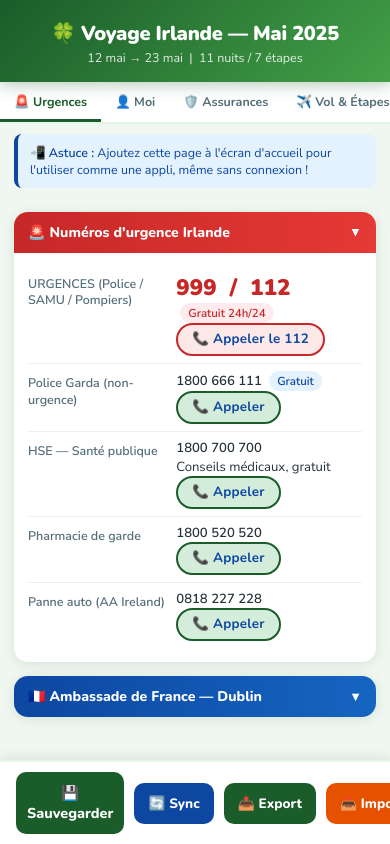
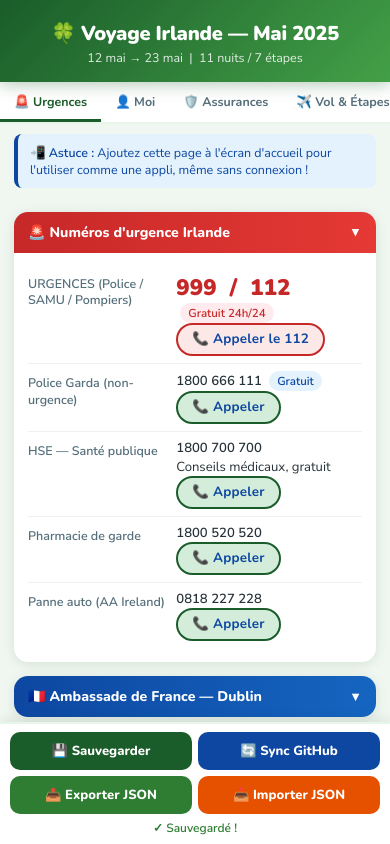
Before and after one commit to thier43/irlande-voyage, a plain HTML site: page irlande-pwa/index.html in a window 390 px wide. Both pictures are taken after a click on the button "💾 Sauvegarder". Drawn offline with nearby package versions, Linux system fonts and the light colour scheme.

Commit message:
barre boutons 2x2 pour mobile

```diff
--- a/irlande-pwa/index.html
+++ b/irlande-pwa/index.html
@@ -39,7 +39,7 @@
     background: #f0f7f1;
     color: #263238;
     min-height: 100vh;
-    padding-bottom: 80px;
+    padding-bottom: 110px;
   }
 
   /* ── HEADER ── */
@@ -243,29 +243,40 @@
     bottom: 0; left: 0; right: 0;
     background: var(--white);
     border-top: 2px solid var(--greenLight);
-    padding: 10px 16px;
-    display: flex;
-    align-items: center;
-    gap: 10px;
+    padding: 8px 10px;
+    display: grid;
+    grid-template-columns: 1fr 1fr;
+    grid-template-rows: auto auto;
+    gap: 6px;
     z-index: 200;
     box-shadow: 0 -2px 12px rgba(0,0,0,.09);
   }
   #save-bar button {
-    flex: 1;
     background: var(--green);
     color: white;
     border: none;
     border-radius: 10px;
-    padding: 11px;
+    padding: 10px 6px;
     font-family: 'Nunito', sans-serif;
     font-weight: 800;
-    font-size: .9rem;
+    font-size: .82rem;
     cursor: pointer;
     transition: background .2s;
+    white-space: nowrap;
   }
   #save-bar button:hover { background: var(--green2); }
-  #save-msg { font-size: .78rem; color: var(--green2); font-weight: 700; opacity: 0; transition: opacity .5s; }
-  #save-msg.show { opacity: 1; }
+  #save-msg {
+    grid-column: 1 / -1;
+    text-align: center;
+    font-size: .75rem;
+    color: var(--green2);
+    font-weight: 700;
+    opacity: 0;
+    transition: opacity .5s;
+    min-height: 0;
+    padding: 0;
+  }
+  #save-msg.show { opacity: 1; min-height: 16px; }
 
   /* ── INSTALL HINT ── */
   #install-hint {
@@ -350,9 +361,9 @@
 
 <div id="save-bar">
   <button onclick="saveAll()">💾 Sauvegarder</button>
-  <button onclick="syncShared()" id="sync-btn" style="background:var(--blue);flex:0 0 auto;padding:11px 14px;font-size:.85rem;">🔄 Sync</button>
-  <button onclick="exportData()" style="background:var(--green);flex:0 0 auto;padding:11px 14px;font-size:.85rem;">📤 Export</button>
-  <button onclick="document.getElementById('import-input').click()" style="background:var(--orange);flex:0 0 auto;padding:11px 14px;font-size:.85rem;">📥 Import</button>
+  <button onclick="syncShared()" id="sync-btn" style="background:var(--blue);">🔄 Sync GitHub</button>
+  <button onclick="exportData()" style="background:var(--green2);">📤 Exporter JSON</button>
+  <button onclick="document.getElementById('import-input').click()" style="background:var(--orange);">📥 Importer JSON</button>
   <input type="file" id="import-input" accept=".json" style="display:none" onchange="importData(event)">
   <span id="save-msg"></span>
 </div>
```
